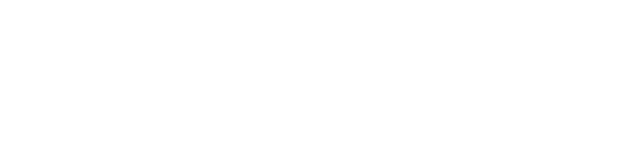
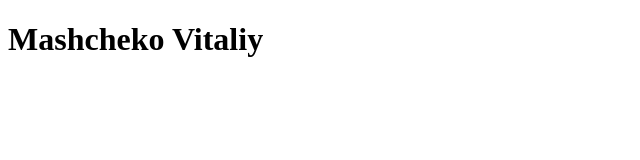
Before and after one commit to MVitaliyM/rsschool-cv, a plain HTML site: page index.html in a window 1280 px wide. Shown: the whole page, without its empty margins (0-640 px from the left). Drawn offline with Linux system fonts and the light colour scheme.

Commit message:
fix: index.html file

```diff
--- a/index.html
+++ b/index.html
@@ -7,6 +7,6 @@
     <title>CV</title>
 </head>
 <body>
-
+    <h1>Mashcheko Vitaliy</h1>
 </body>
 </html>
```
